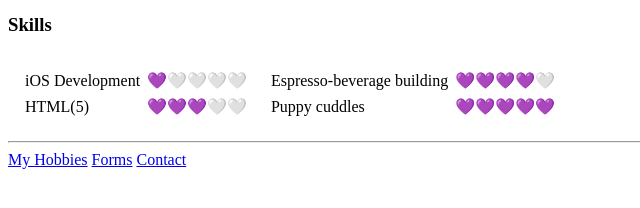
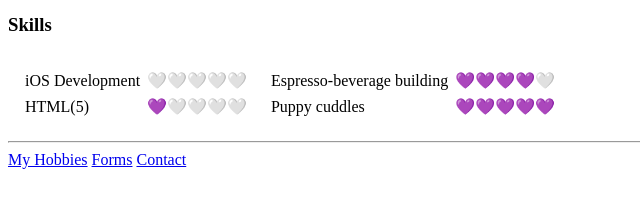
Before and after one commit to emilyhutchinson/cv, a plain HTML site: page index.html in a window 1280 px wide. Shown: the part 500-708 px from the top of the page, 0-640 px from the left. Drawn offline with Linux system fonts and the light colour scheme.

Commit message:
Add files via upload

```diff
--- a/index.html
+++ b/index.html
@@ -55,11 +55,11 @@
           <table cellspacing="5">
               <tr>
                 <td>iOS Development</td>
-                <td>💜🤍🤍🤍🤍</td>
+                <td>🤍🤍🤍🤍🤍</td>
               </tr>
               <tr>
                 <td>HTML(5)</td>
-                <td>💜💜💜🤍🤍</td>
+                <td>💜🤍🤍🤍🤍</td>
               </tr>
           </table>
         </td>
```
Also changed, not shown: hobbies.html (+3 -0 lines).
